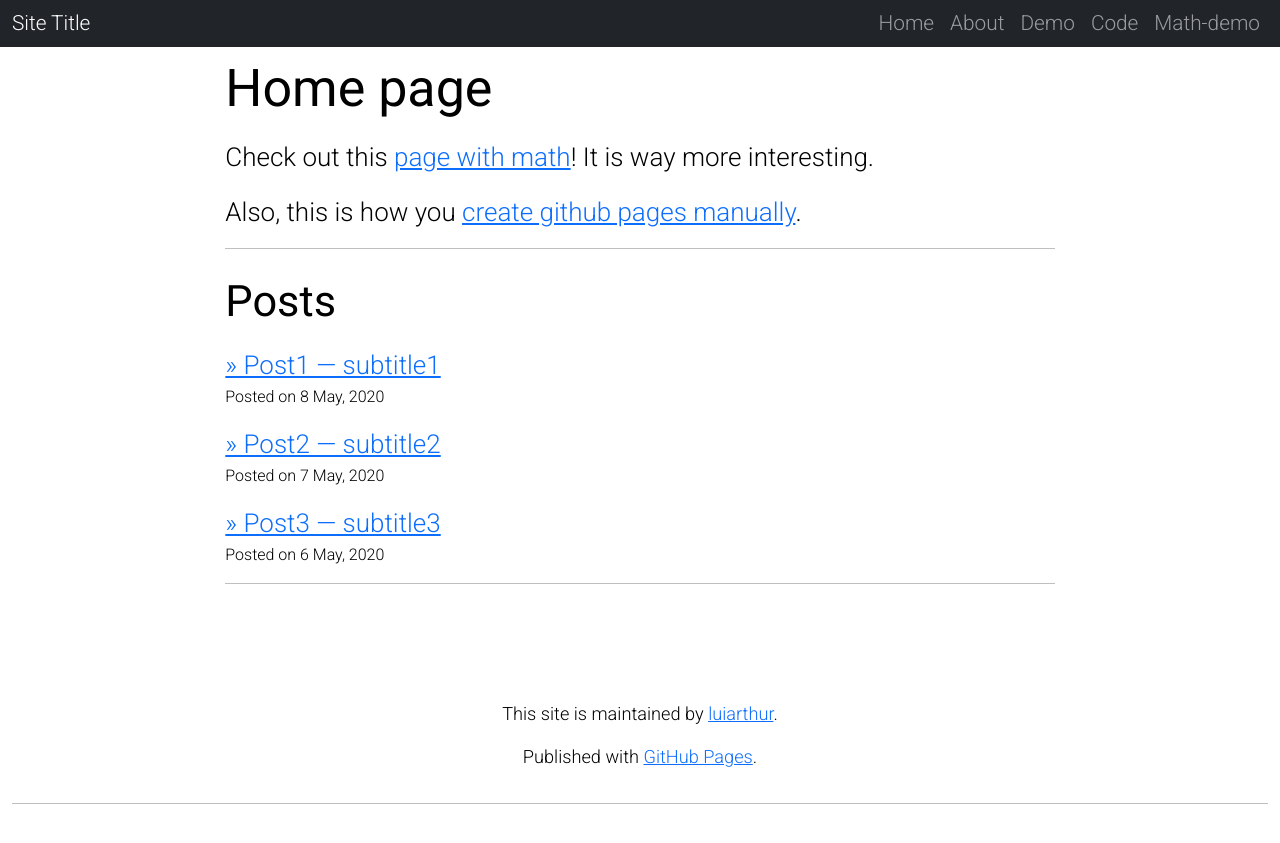
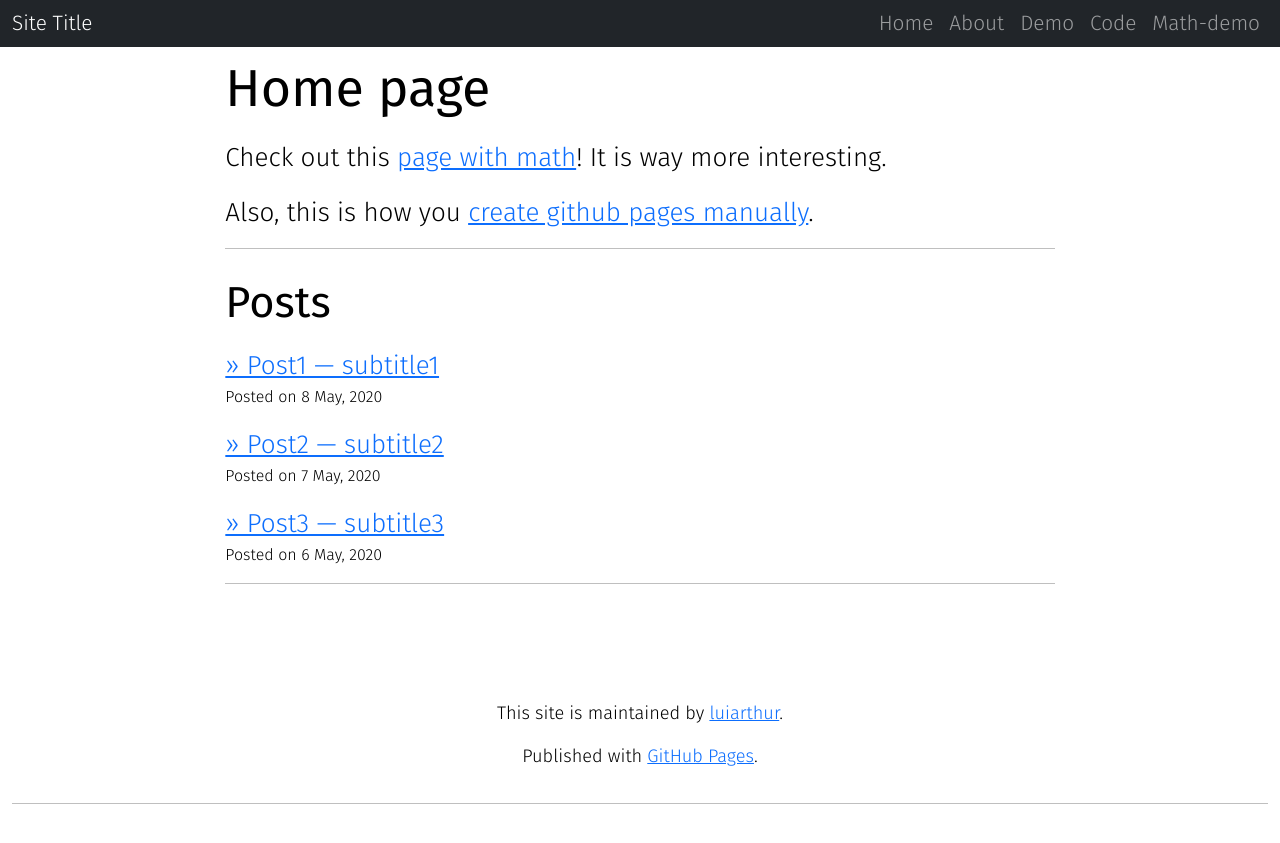
Before and after one commit to luiarthur/ghpage-template, a Jekyll site: the page built from docs/index.md, in a window 1280 px wide. Shown: the top 843 px of the page. Built offline with Jekyll 4.4.1, drawn with Linux system fonts in a browser that asks for light colours; nearby versions of some CDN libraries; comment, search, counter and statistics services are not loaded; our own code applies the rules of GitHub Pages for plain Markdown files.

Commit message:
use fira

```diff
--- a/docs/assets/css/custom.css
+++ b/docs/assets/css/custom.css
@@ -1,5 +1,5 @@
 :root {
-  --main-font-family: 'Roboto', sans-serif;
+  --main-font-family: 'Fira Sans', sans-serif;
   --main-font-weight: 300;
   --main-bold-font-weight: 400;
   --main-font-size: 26px;
--- a/docs/assets/css/main.css
+++ b/docs/assets/css/main.css
@@ -1,5 +1,6 @@
 /* Google fonts */
-@import url("https://fonts.googleapis.com/css2?family=Roboto:ital,wght@0,100;0,300;0,400;0,500;1,100;1,300;1,400;1,500&display=swap");
+/* Fira has best math support among sans fonts. */
+@import url('https://fonts.googleapis.com/css2?family=Fira+Sans:ital,wght@0,300;0,400;1,300;1,400&family=Roboto:ital,wght@0,100;0,300;0,400;1,100;1,300;1,400&display=swap');
 
 /* Bootstrap */
 @import url("https://cdn.jsdelivr.net/npm/bootstrap@5.0.0-beta2/dist/css/bootstrap.min.css");
```
